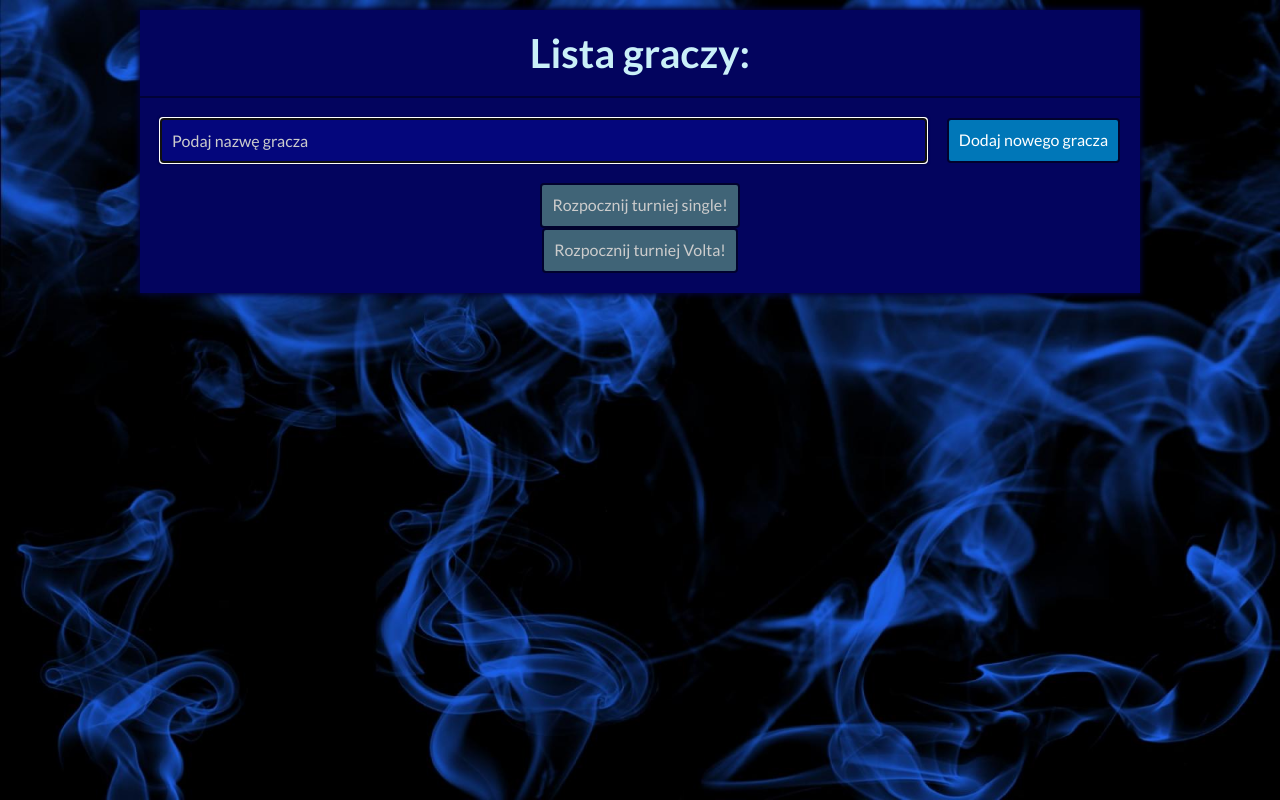
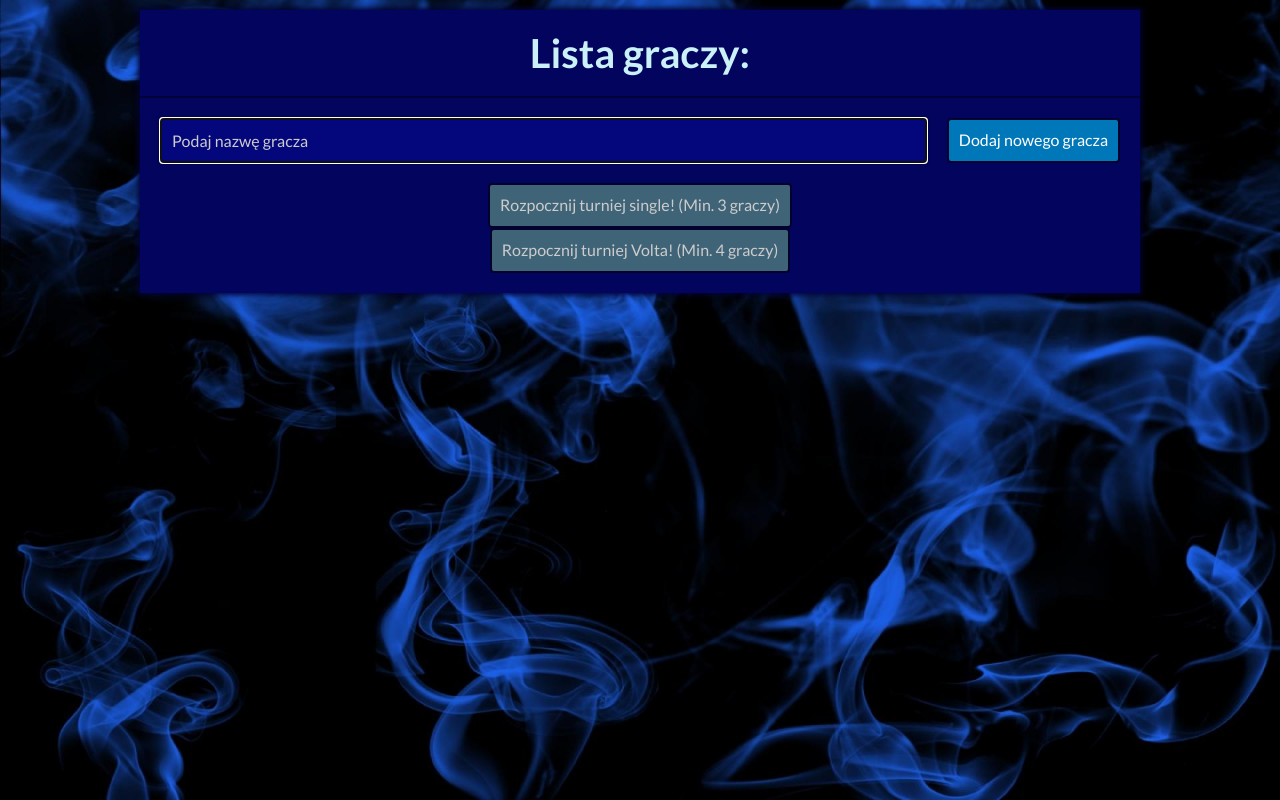
Before and after one commit to KalinaJakubowska/fifa-react, a React (Create React App) app: page / in a window 1280 px wide. Built offline with nearby package versions, Linux system fonts and the light colour scheme.

Commit message:
minimumm players info added

```diff
--- a/src/Settings/index.js
+++ b/src/Settings/index.js
@@ -43,13 +43,13 @@ const Settings = ({
         onClick={onStartButtonClickSingle}
         disabled={players.length < 3}
       >
-        Rozpocznij turniej single!
+        Rozpocznij turniej single! (Min. 3 graczy)
       </CenteredButton>
       <CenteredButton
         onClick={onStartButtonClickVolta}
         disabled={players.length < 4}
       >
-        Rozpocznij turniej Volta!
+        Rozpocznij turniej Volta! (Min. 4 graczy)
       </CenteredButton>
     </SettingsContainer>
   );
```
